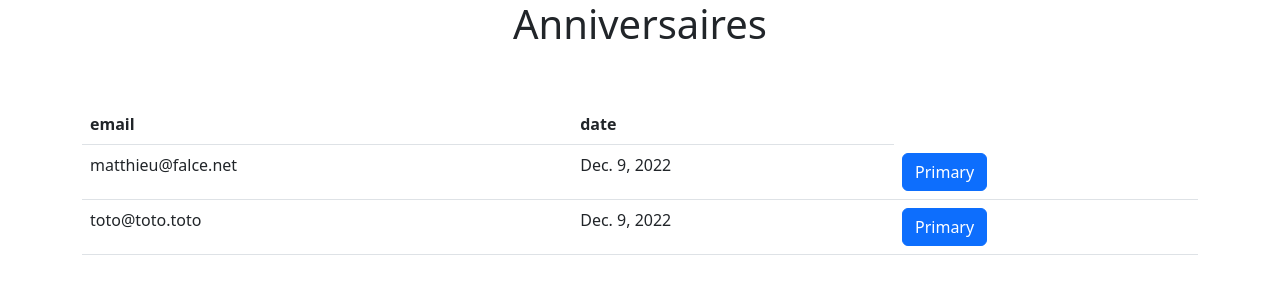
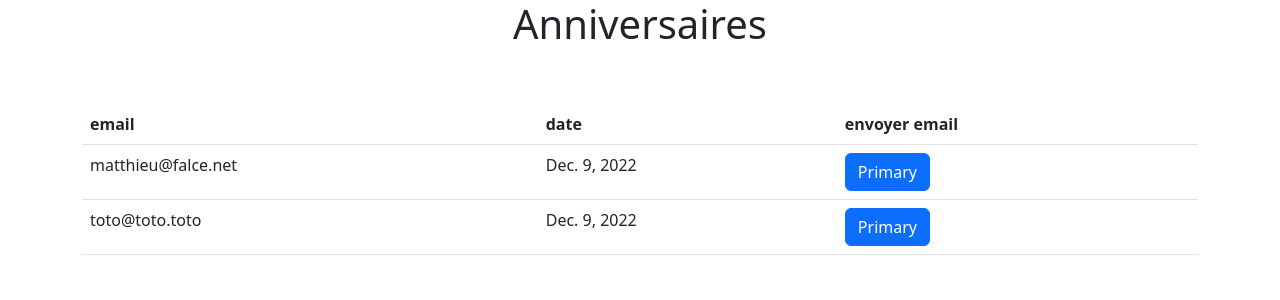
Before and after one commit to oh-ce-cours/djapa_6_decembre, a Django app: page / in a window 1280 px wide. Shown: the top 300 px of the page. Run offline with Django 3.2, Linux system fonts and the light colour scheme; data comes from the database, SQL or seed files in the repository.

Commit message:
gitautosync update 465

```diff
--- a/tape_en_cours/anniversaire/rappel_date/templates/rappel_date/parts/table_head.html
+++ b/tape_en_cours/anniversaire/rappel_date/templates/rappel_date/parts/table_head.html
@@ -2,5 +2,6 @@
     <tr>
         <th scope="col">email</th>
         <th scope="col">date</th>
+        <th scope="col">envoyer email</th>
     </tr>
 </thead>
```
